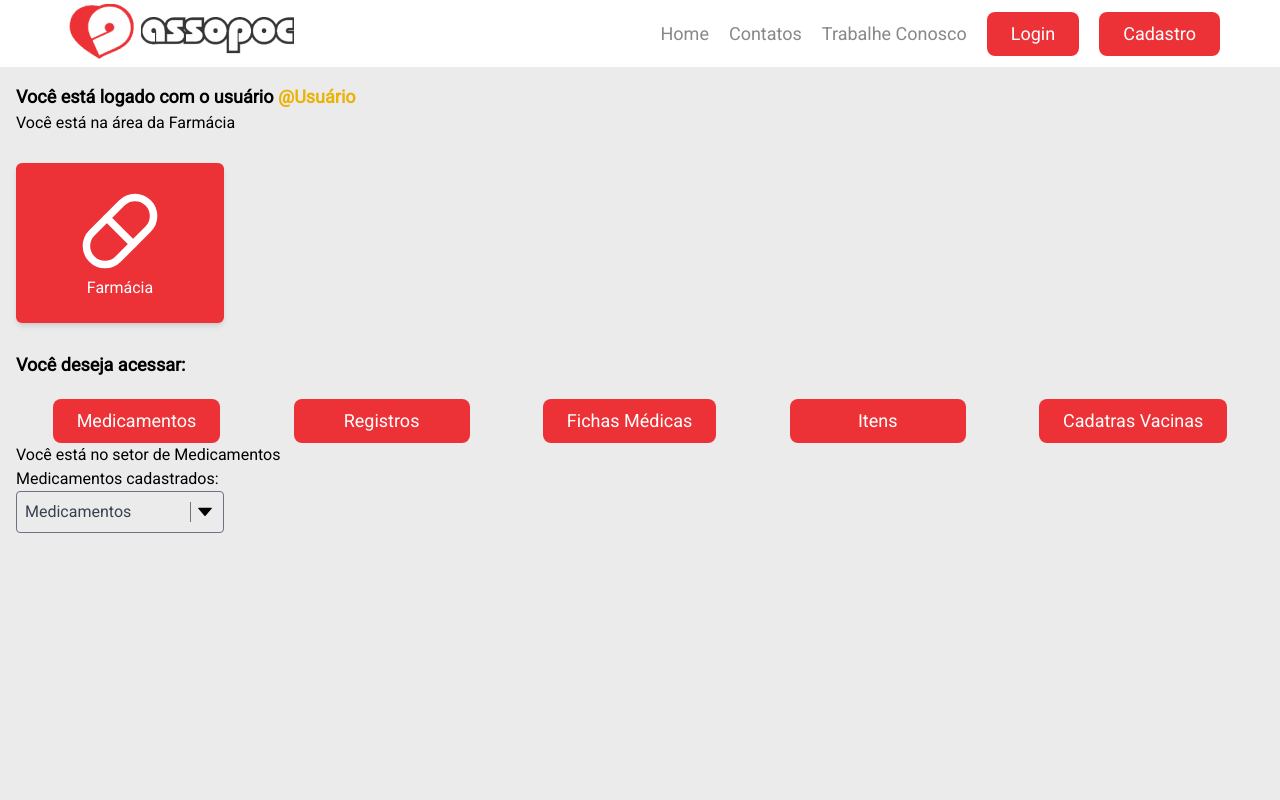
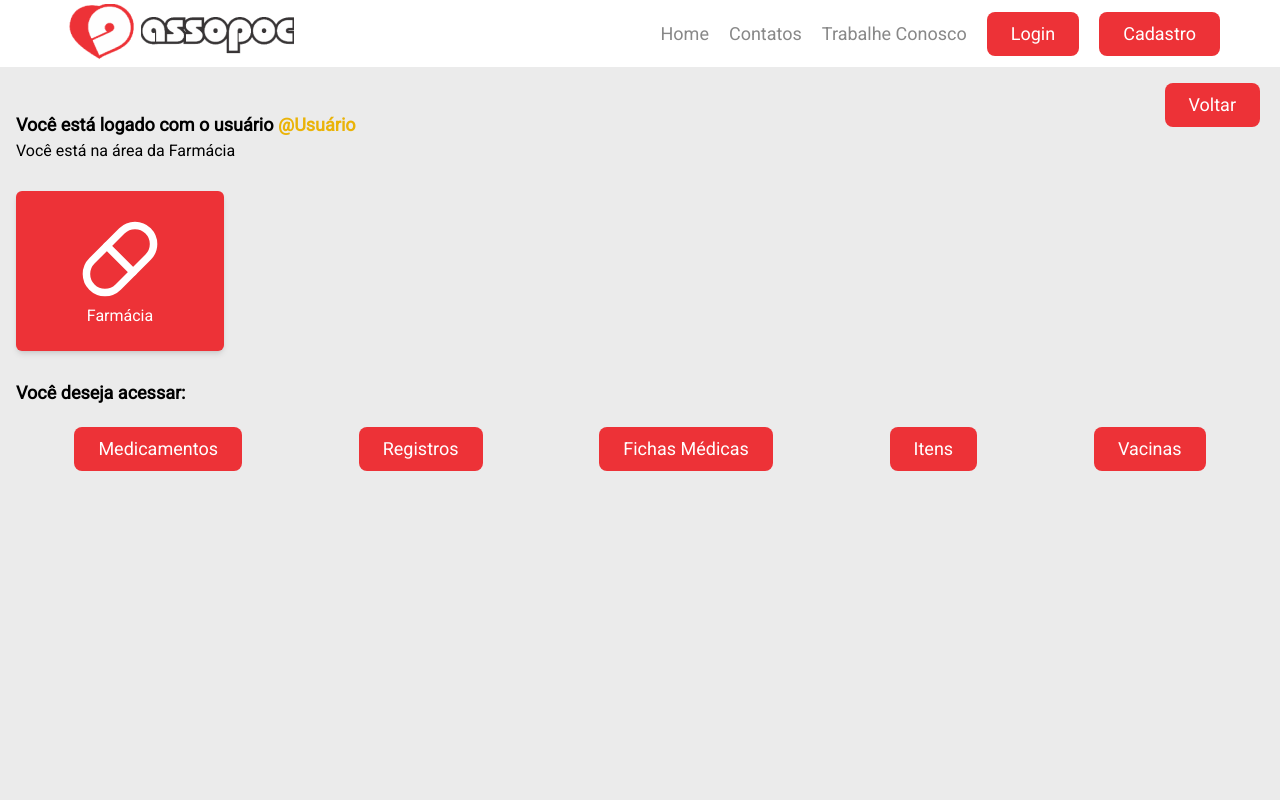
Before and after one commit to josemouraocpt/clinicaIntegradaFront, a Next.js app: page /farmacia in a window 1280 px wide. Shown: the top 800 px of the page. Built offline with nearby package versions, Linux system fonts and the light colour scheme.

Commit message:
Farmacia updates

```diff
--- /dev/null
+++ b/src/app/(app)/farmacia/fichas_medicas/page.tsx
@@ -0,0 +1,10 @@
+import { ContainerFarmacia } from "@/components/ContainerFarmacia"
+
+export default function fichasMedicas(){
+    return(
+        <div>
+            <ContainerFarmacia/>
+            <h1>.</h1>
+        </div>
+    )
+}
--- /dev/null
+++ b/src/app/(app)/farmacia/itens/page.tsx
@@ -0,0 +1,10 @@
+import { ContainerFarmacia } from "@/components/ContainerFarmacia"
+
+export default function Itens(){
+    return(
+        <div>
+            <ContainerFarmacia/>
+            <h1>.</h1>
+        </div>
+    )
+}
--- /dev/null
+++ b/src/app/(app)/farmacia/medicamentos/page.tsx
@@ -0,0 +1,11 @@
+import { ContainerFarmacia } from "@/components/ContainerFarmacia";
+
+
+export default function Medicamentos(){
+    return(
+        <div>
+        <ContainerFarmacia/>
+        <h1>Medicamento</h1>
+        </div>
+    )
+}
--- a/src/app/(app)/farmacia/page.tsx
+++ b/src/app/(app)/farmacia/page.tsx
@@ -3,10 +3,13 @@ import { Medicines } from "@/components/Medicines";
 import { MyButton } from "@/components/MyButton";
 import { PageInfoText } from "@/components/PageInfoText";
 import { TbPill } from "react-icons/tb";
+import Link from "next/link";
+import BackButton from "@/components/BackButton";
 
 export default function Farmacia(){
 	return(
 		<div className="p-4 space-y-7 h-screen">
+			<BackButton/>
 			<PageInfoText message="Você está na área da Farmácia"/>
 			<Actions icon={<TbPill size={90}/>} title="Farmácia"/>
 			<div>
@@ -14,15 +17,23 @@ export default function Farmacia(){
 					Você deseja acessar:
 				</h2>
 				<div className="flex justify-around">
-					<MyButton buttonText="Medicamentos"/>
-					<MyButton buttonText="Registros" styles="w-44"/>
-					<MyButton buttonText="Fichas Médicas"/>
-					<MyButton buttonText="Itens" styles="w-44"/>
-					<MyButton buttonText="Cadatras Vacinas"/>
+					<Link href='/farmacia/medicamentos'>
+						<MyButton buttonText='Medicamentos'/>
+					</Link>
+					<Link href='/farmacia/registros' >
+						<MyButton buttonText='Registros'/>
+					</Link>
+					<Link href='/farmacia/fichas_medicas' >
+						<MyButton buttonText='Fichas Médicas'/>
+					</Link>
+					<Link href='/farmacia/itens' >
+						<MyButton  buttonText='Itens'/>
+					</Link>
+					<Link href='/farmacia/vacinas' >
+						<MyButton buttonText='Vacinas'/>
+					</Link>
 				</div>
-				<div>
-					<Medicines/>
-				</div>
+
 			</div>
 		</div>
 	)
--- /dev/null
+++ b/src/app/(app)/farmacia/registros/page.tsx
@@ -0,0 +1,10 @@
+import { ContainerFarmacia } from "@/components/ContainerFarmacia"
+
+export default function Registros(){
+    return(
+        <div>
+            <ContainerFarmacia/>
+            <h1>.</h1>
+        </div>
+    )
+}
--- /dev/null
+++ b/src/app/(app)/farmacia/vacinas/page.tsx
@@ -0,0 +1,10 @@
+import { ContainerFarmacia } from "@/components/ContainerFarmacia"
+
+export default function Vacinas(){
+    return(
+        <div>
+            <ContainerFarmacia/>
+            <h1>.</h1>
+         </div>
+    )
+}
--- /dev/null
+++ b/src/components/BackButton.tsx
@@ -0,0 +1,10 @@
+'use client'
+import { useRouter } from "next/navigation"
+import React from "react";
+
+export default function BackButton (){
+    const router = useRouter();
+    return(
+        <button className={'absolute margin-top-10 right-5 bg-button p-2 px-6 rounded-lg text-white text-lg hover:bg-button-hover '} onClick={router.back}>Voltar</button>
+    )
+}
--- /dev/null
+++ b/src/components/ContainerFarmacia.tsx
@@ -0,0 +1,24 @@
+import { Actions } from "@/components/Actions";
+import { Medicines } from "@/components/Medicines";
+import { MyButton } from "@/components/MyButton";
+import { PageInfoText } from "@/components/PageInfoText";
+import { TbPill } from "react-icons/tb";
+import Link from "next/link";
+import BackButton from "./BackButton";
+
+
+
+export function ContainerFarmacia(){
+    return(
+        <div className="p-4 space-y-7 h-screen">
+            <BackButton/>
+			<PageInfoText message="Você está na área da Farmácia"/>
+			<Actions icon={<TbPill size={90}/>} title="Farmácia"/>
+			<div>
+				<h2 className="font-bold text-lg mb-5">
+					Você está no setor de:{}
+                </h2>
+            </div>
+		</div>
+    )
+}
```
Also changed, not shown: 1 other file (tests, documents, lock files or other folders).
